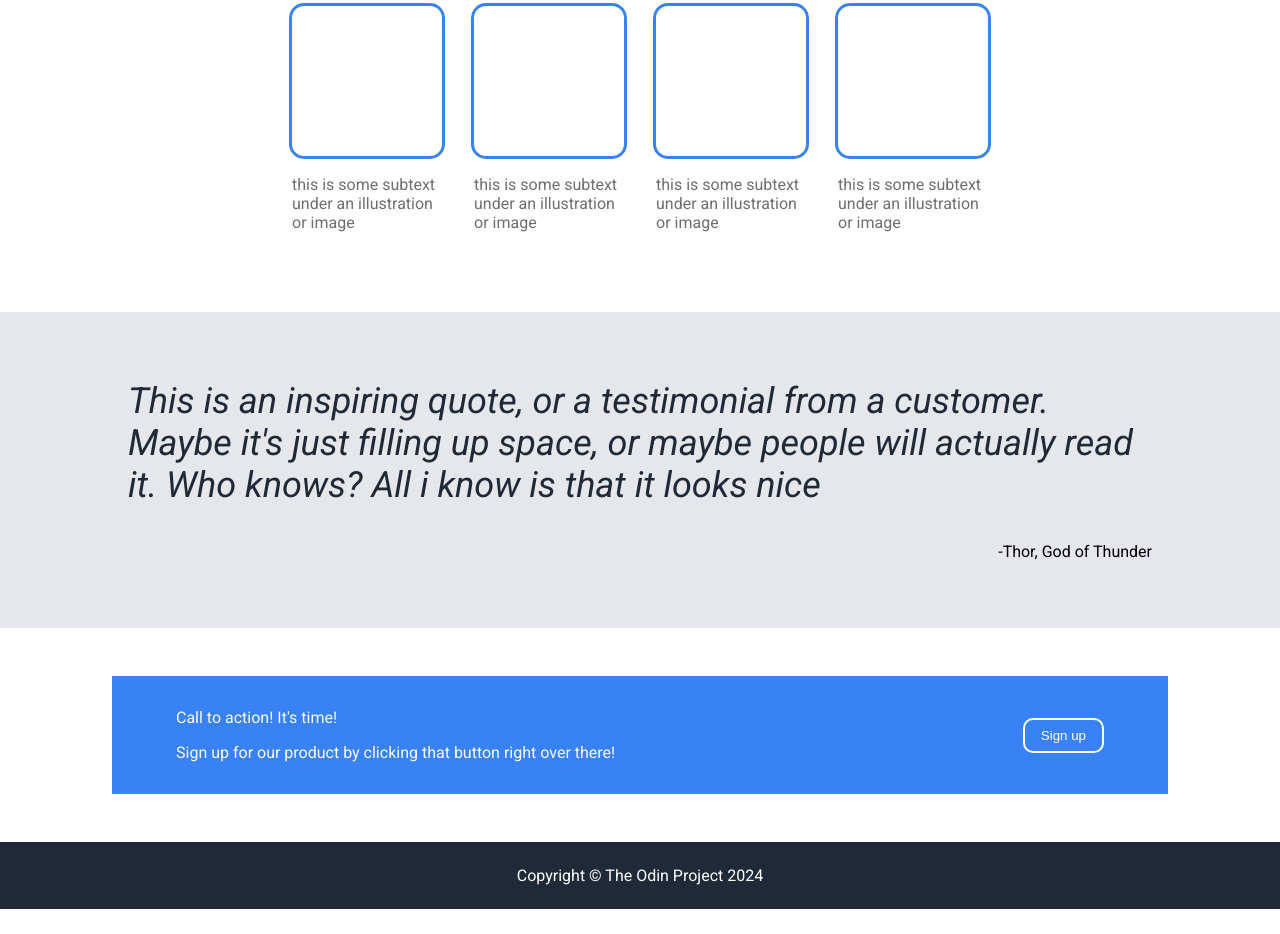
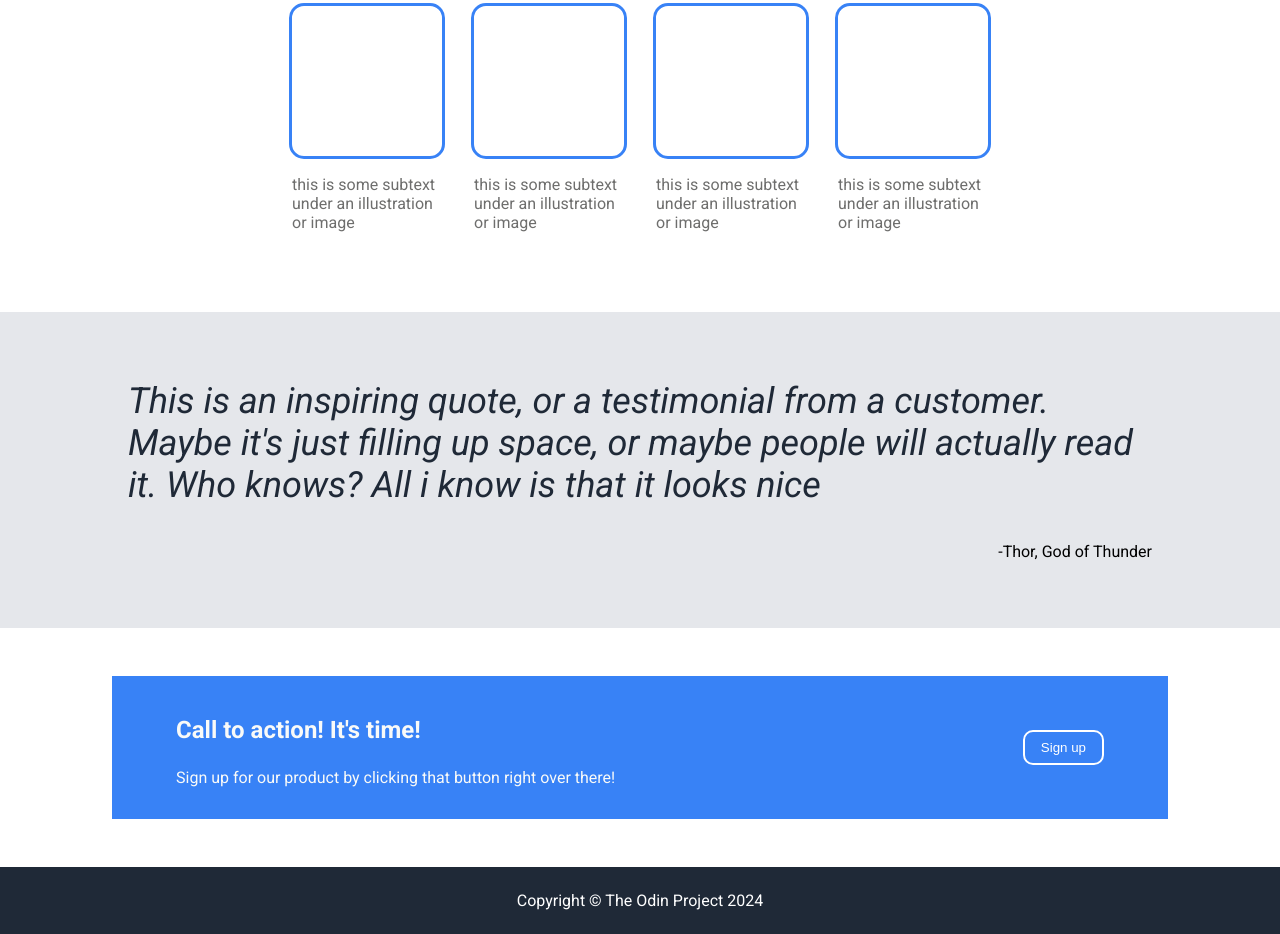
Before and after one commit to filipkk78/landing-page, a plain HTML site: page index.html in a window 1280 px wide. Shown: the part 499-1433 px from the top of the page. Before the commit the page ends 1408 px from the top, so only its background shows below. Drawn offline with Linux system fonts and the light colour scheme.

Commit message:
Fix capitalization of a paragraph

```diff
--- a/index.html
+++ b/index.html
@@ -55,7 +55,7 @@
     <div class="cta">
         <div class="ctablue">
                 <div class="ctainfo">
-                    <p>Call to action! It's time!</p>
+                    <p class="ctatitle">Call to action! It's time!</p>
                     <p>Sign up for our product by clicking that button right over there!</p>
                 </div>
                 <div class="signup">
--- a/style.css
+++ b/style.css
@@ -145,3 +145,7 @@ img {
     align-items: flex-start;
     align-self: flex-start;
 }
+.ctatitle {
+    font-size: 24px;
+    font-weight: bolder;
+}
```
